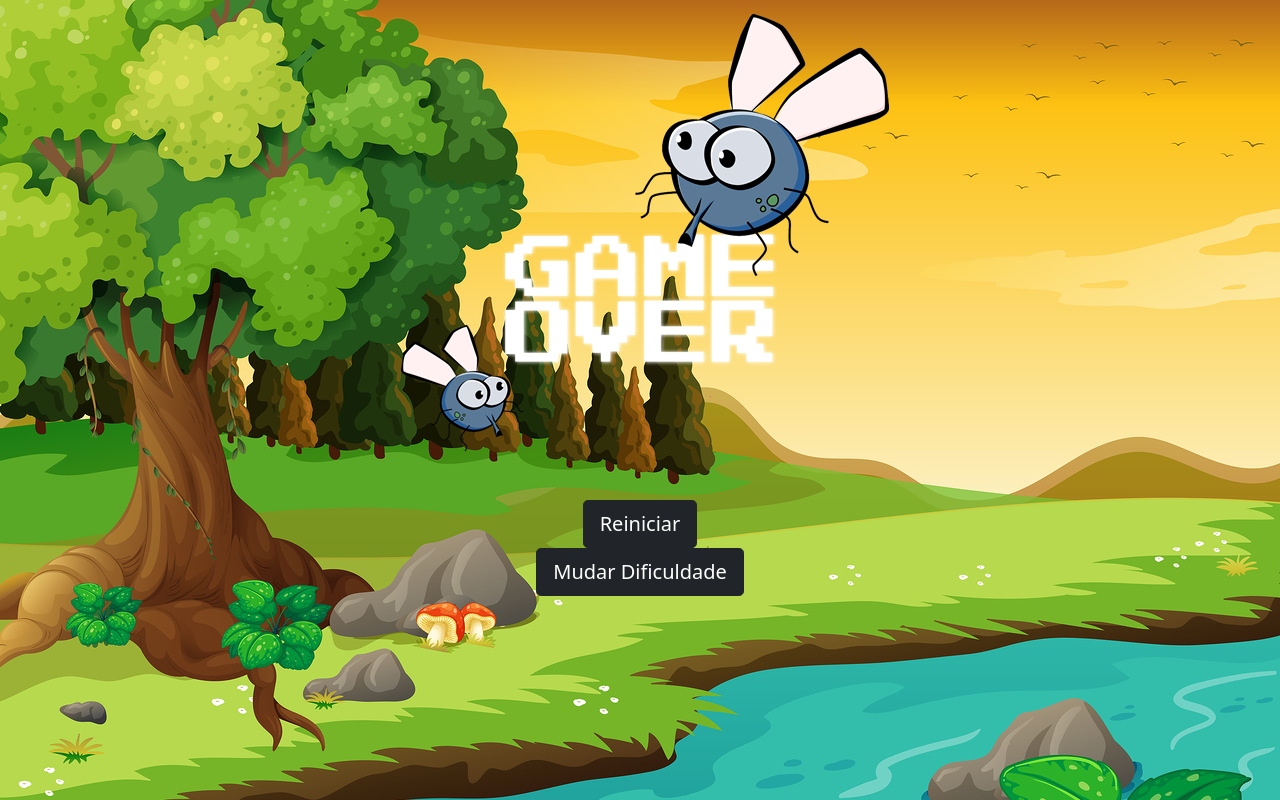
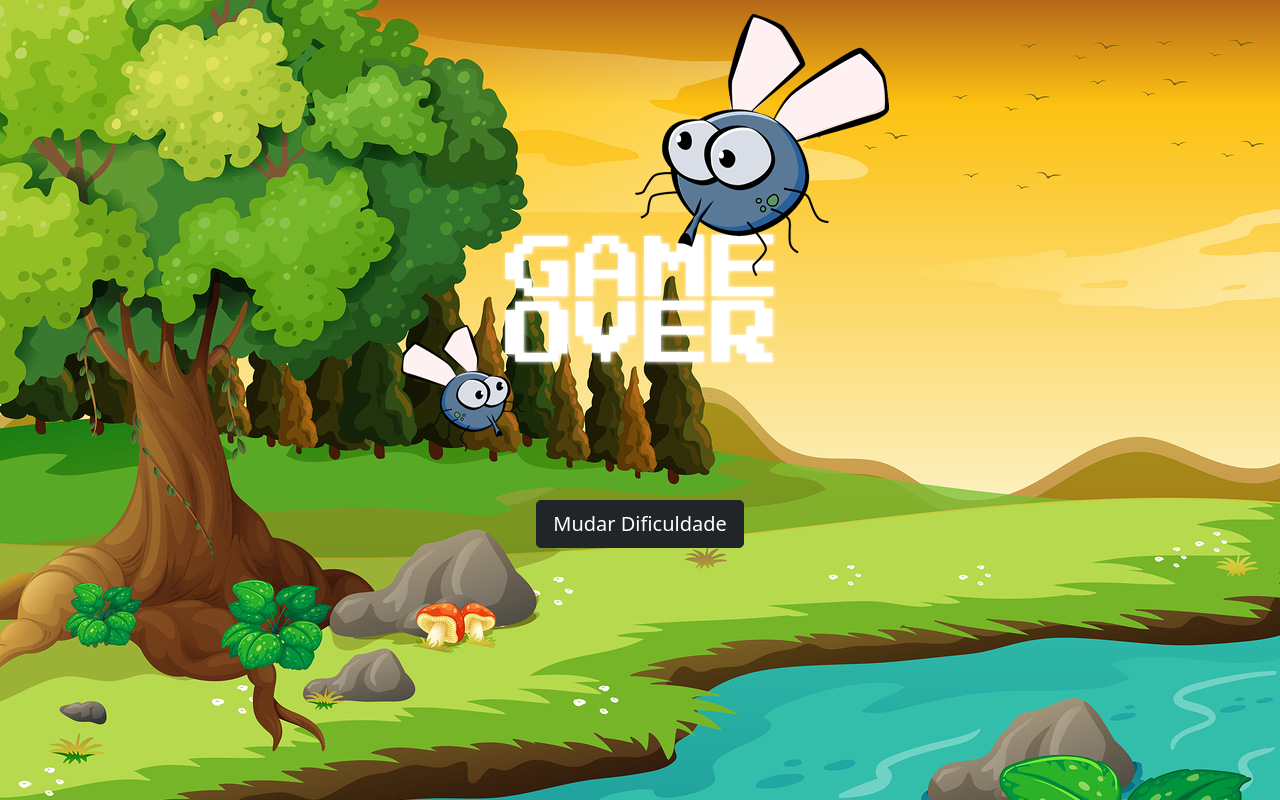
Before and after one commit to EmilioBarbosa/Jogo-MataMosquito, a plain HTML site: page fim_de_jogo.html in a window 1280 px wide. Drawn offline with nearby package versions, Linux system fonts and the light colour scheme.

Commit message:
Ajustes das telas de game over e vitória.

```diff
--- a/fim_de_jogo.html
+++ b/fim_de_jogo.html
@@ -22,9 +22,6 @@
         <div class="row">
             <div class="col">
                 <div class="d-flex justify-content-center">
-                    <button type="button" class="btn btn-dark btn-lg" onclick="window.location.href = 'app.html'">Reiniciar</button>
-                </div>
-                <div class="d-flex justify-content-center">
                     <button type="button" class="btn btn-dark btn-lg" onclick="window.location.href = 'index.html'">Mudar Dificuldade</button>
                 </div>
             </div>
```
Also changed, not shown: vitoria.html (+1 -4 lines).
